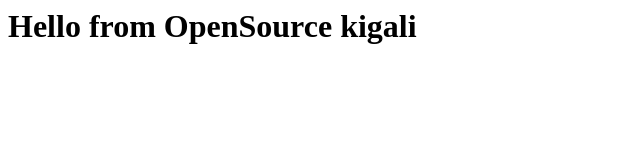
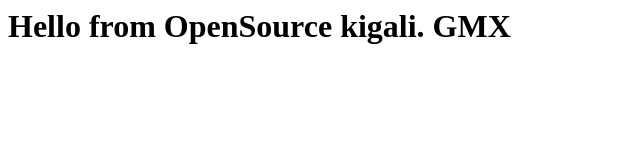
Before and after one commit to RuTpasswd/opensourcekigali, a plain HTML site: page index.html in a window 1280 px wide. Shown: the whole page, without its empty margins (0-640 px from the left). Drawn offline with Linux system fonts and the light colour scheme.

Commit message:
chore: gmx

```diff
--- a/index.html
+++ b/index.html
@@ -3,6 +3,6 @@
         <title>opensourcekigali</title>
     </head>
     <body>
-        <h1> Hello from OpenSource kigali </h1>
+        <h1> Hello from OpenSource kigali. GMX </h1>
     </body>
 </html>
```
